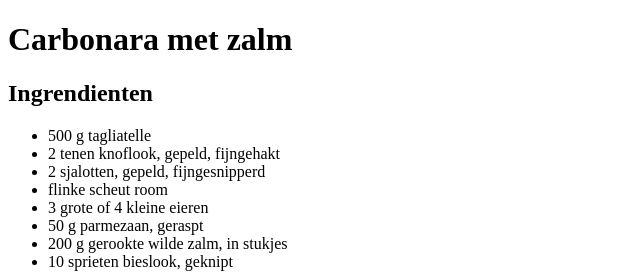
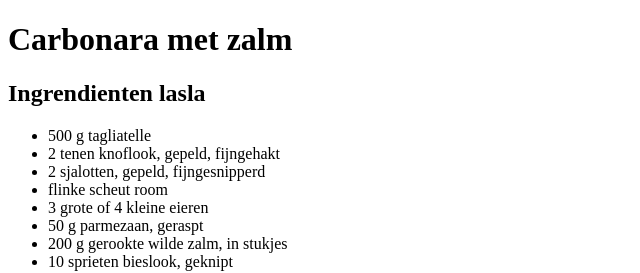
Before and after one commit to 0968514/Keuzevak, a plain HTML site: page HTML:CSS/Les 2/index.html in a window 1280 px wide. Shown: the top 273 px of the page, 0-640 px from the left. Drawn offline with Linux system fonts and the light colour scheme.

Commit message:
aanpassen

```diff
--- a/HTML:CSS/Les 2/index.html
+++ b/HTML:CSS/Les 2/index.html
@@ -7,7 +7,7 @@
 
 
 
-    <h2>Ingrendienten</h2>
+    <h2>Ingrendienten lasla</h2>
 
     <ul>
             <li>500 g tagliatelle</li>
```
